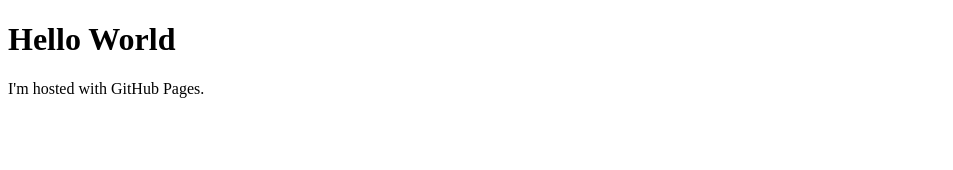
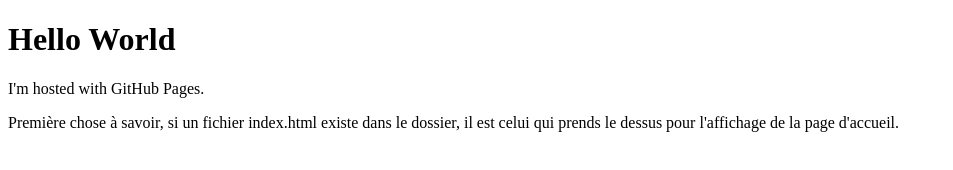
Before and after one commit to MuffunKevin/MuffunKevin.github.io, a plain HTML site: page index.html in a window 1280 px wide. Shown: the whole page, without its empty margins (0-953 px from the left). Drawn offline with Linux system fonts and the light colour scheme.

Commit message:
enlever index.md

```diff
--- a/index.html
+++ b/index.html
@@ -10,6 +10,10 @@
 <body>
     <h1>Hello World</h1>
     <p>I'm hosted with GitHub Pages.</p>
+
+    <p>
+        Première chose à savoir, si un fichier index.html existe dans le dossier, il est celui qui prends le dessus pour l'affichage de la page d'accueil.
+    </p>
 </body>
 
 </html>
```
Also changed, not shown: 1 other file.
